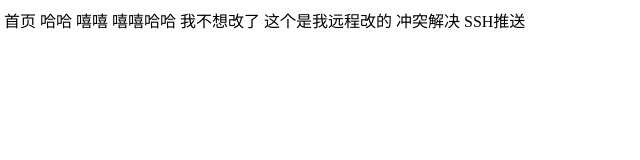
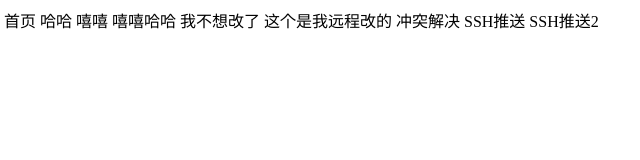
Before and after one commit to SiXi-git/chuanzhi_one, a plain HTML site: page index.html in a window 1280 px wide. Shown: the full height of the page, 4-644 px from the left. Drawn offline with Linux system fonts and the light colour scheme.

Commit message:
SSH第二次提交

```diff
--- a/index.html
+++ b/index.html
@@ -14,5 +14,6 @@
     这个是我远程改的
     冲突解决
     SSH推送
+    SSH推送2
 </body>
 </html>
```
